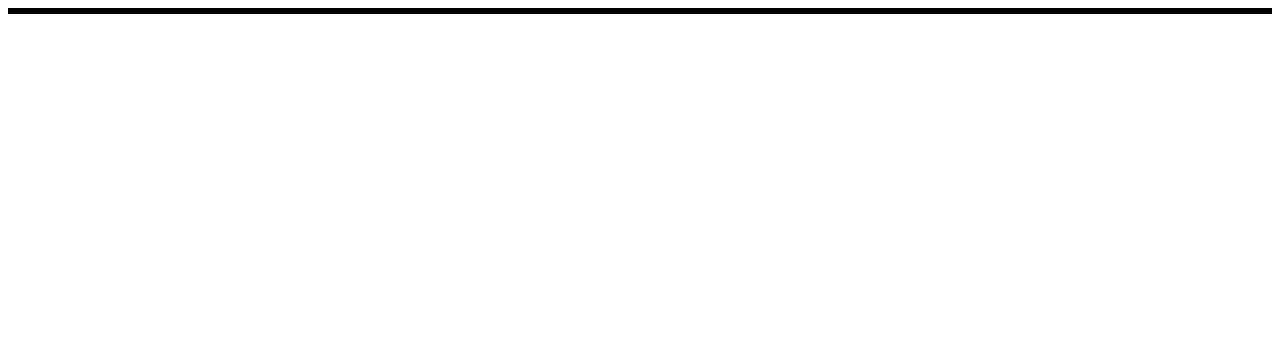
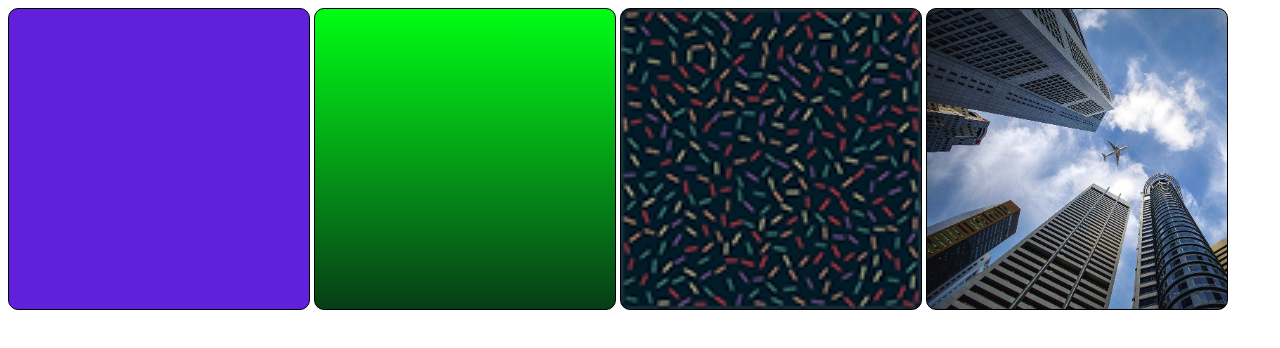
Before and after one commit to Ratin-00/HTML-e-CSS, a plain HTML site: page ModuloIII/Exercícios/Ex01/fundo.html in a window 1280 px wide. Drawn offline with Linux system fonts and the light colour scheme.

Commit message:
Update fundo.html

```diff
--- a/ModuloIII/Exercícios/Ex01/fundo.html
+++ b/ModuloIII/Exercícios/Ex01/fundo.html
@@ -8,18 +8,42 @@
     <style>
         div.quad{
             border: 1px solid black;
+            width: 300px;
+            height: 300px;
+            display: inline-block;
+            border-radius: 10px;
+            background-color: cadetblue;
         }
+        div#q1{
+            background-color: rgb(97, 32, 219);
+        }
+        div#q2{
+            background-image: linear-gradient(to bottom, rgb(0, 255, 21), rgb(7, 61, 23));
+        }
+        div#q3{
+            background-image: url('Imagens/pattern001.png');
+            background-repeat: no-repeat;
+            background-size: contain;
+        }
+        div#q4{
+            background-image: url('Imagens/wallpaper002.jpg');
+            background-size: cover;
+        }
+        /*Sobre o atributo background-size (contain e cover): contain - estica uma imagem menor para que ela se ajuste ao espaço onde é inserida. cover - comprime uma imagem maior para que ela se ajuste ao espaço onde é inserida.*/
     </style>
     <title>Teste de Imagem de Fundo</title>
 </head>
 <body>
-    <div class="quad">
+    <div class="quad" id="q1">
 
     </div>
-    <div class="quad">
+    <div class="quad" id="q2">
 
     </div>
-    <div class="quad">
+    <div class="quad" id="q3">
+
+    </div>
+    <div class="quad" id="q4">
 
     </div>
 </body>
```
